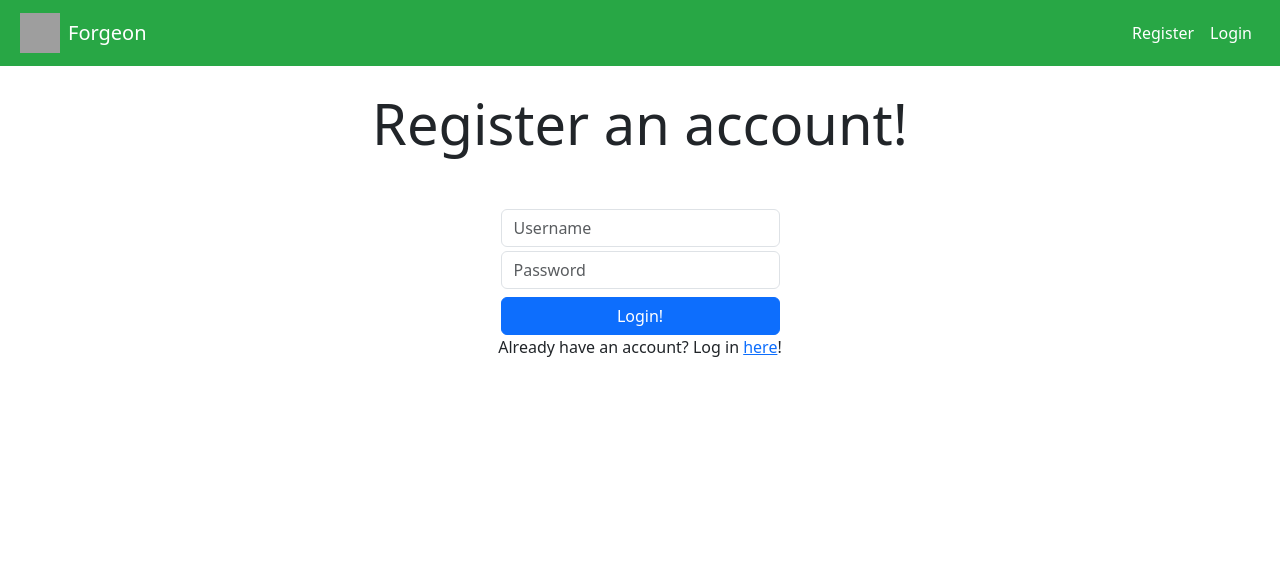
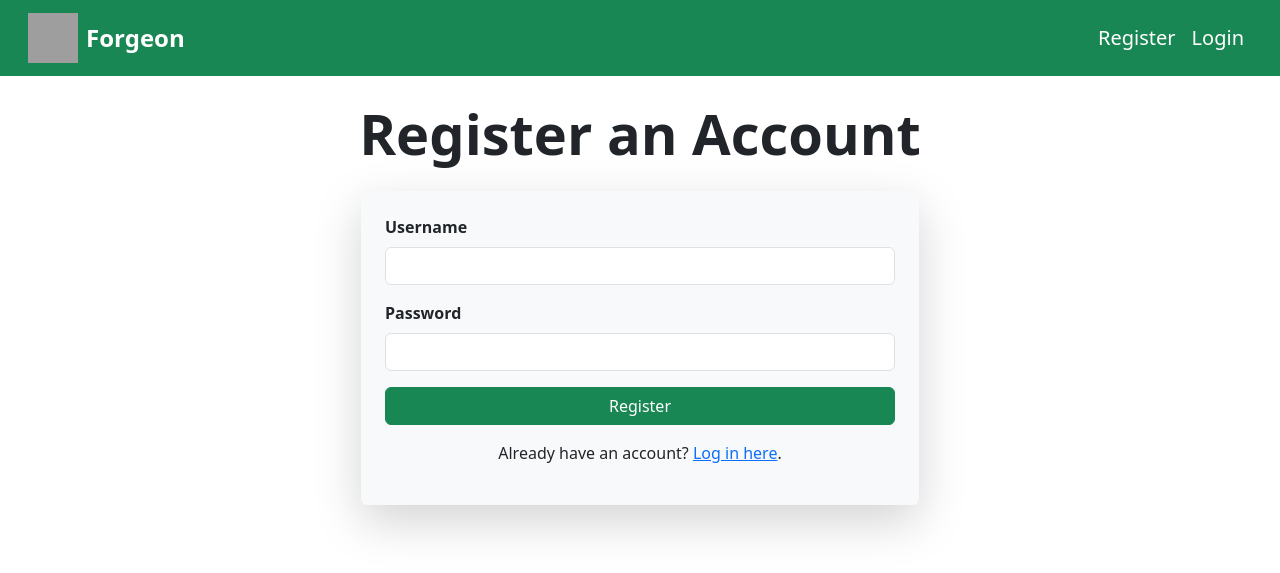
Before and after one commit to nwinn-student/Forgeon, a Flask app: page /register in a window 1280 px wide. Shown: the top 573 px of the page. Run offline with Flask 3, Linux system fonts and the light colour scheme; parts of the project's set-up code (start-up, migrations or seed data) failed here and were passed over; grey boxes are pictures that could not be loaded.

Commit message:
Modified templates
Larger headings & form labels, Better spacing & alignment, Improved contrast, button styles, error messages

```diff
--- a/templates/nav.html
+++ b/templates/nav.html
@@ -4,45 +4,46 @@
         <meta charset="utf-8">
         <meta name="viewport" content="width=device-width, initial-scale=1">
         <title>{% block title %} {% endblock %}</title>
-        <link href="https://cdn.jsdelivr.net/npm/bootstrap@5.3.3/dist/css/bootstrap.min.css" rel="stylesheet" integrity="sha384-QWTKZyjpPEjISv5WaRU9OFeRpok6YctnYmDr5pNlyT2bRjXh0JMhjY6hW+ALEwIH" crossorigin="anonymous">
-        <script src="https://cdn.jsdelivr.net/npm/@popperjs/core@2.11.8/dist/umd/popper.min.js" integrity="sha384-I7E8VVD/ismYTF4hNIPjVp/Zjvgyol6VFvRkX/vR+Vc4jQkC+hVqc2pM8ODewa9r" crossorigin="anonymous"></script>
-        <script src="https://cdn.jsdelivr.net/npm/bootstrap@5.3.3/dist/js/bootstrap.min.js" integrity="sha384-0pUGZvbkm6XF6gxjEnlmuGrJXVbNuzT9qBBavbLwCsOGabYfZo0T0to5eqruptLy" crossorigin="anonymous"></script>
+        <link href="https://cdn.jsdelivr.net/npm/bootstrap@5.3.3/dist/css/bootstrap.min.css" rel="stylesheet">
+        <script src="https://cdn.jsdelivr.net/npm/@popperjs/core@2.11.8/dist/umd/popper.min.js"></script>
+        <script src="https://cdn.jsdelivr.net/npm/bootstrap@5.3.3/dist/js/bootstrap.min.js"></script>
         <script src="https://ajax.googleapis.com/ajax/libs/jquery/3.7.1/jquery.min.js"></script>
   </head>
   <body>
-        <nav class="navbar navbar-expand-lg" style="background-color: #28a745; padding-left: 20px; padding-right: 20px;">
+        <nav class="navbar navbar-expand-lg bg-success px-3">
+            <div class="container-fluid">
                 <a class="navbar-brand d-flex align-items-center" href="/">
-                <img src="/static/images/logo.png" alt="Forgeon Logo" width="40" height="40" class="me-2">
-                <span class="text-white">Forgeon</span>
+                    <img src="{{ url_for('static', filename='images/logo.png') }}" alt="Forgeon Logo" width="50" height="50" class="me-2">
+                    <span class="text-white fw-bold fs-4">Forgeon</span>
                 </a>
-            <button class="navbar-toggler" type="button" data-bs-toggle="collapse" data-bs-target="#navbarNav" aria-controls="navbarNav" aria-expanded="false" aria-label="Toggle navigation">
+                <button class="navbar-toggler" type="button" data-bs-toggle="collapse" data-bs-target="#navbarNav">
                     <span class="navbar-toggler-icon"></span>
                 </button>
                 <div class="collapse navbar-collapse" id="navbarNav">
                     <ul class="navbar-nav ms-auto">
                         {% if not (username and username != "") %}
                         <li class="nav-item">
-                        <a class="nav-link text-white" href="/register">Register</a>
+                            <a class="nav-link text-white fs-5" href="/register">Register</a>
                         </li>
                         <li class="nav-item">
-                        <a class="nav-link text-white" href="/login">Login</a>
+                            <a class="nav-link text-white fs-5" href="/login">Login</a>
                         </li>
                         {% else %}
                         <li class="nav-item dropdown">
-                        <a class="nav-link dropdown-toggle text-white" href="#" role="button" data-bs-toggle="dropdown" aria-expanded="false">
-                            {{username}}
+                            <a class="nav-link dropdown-toggle text-white fs-5" href="#" role="button" data-bs-toggle="dropdown">
+                                {{ username }}
                             </a>
                             <ul class="dropdown-menu">
-                            <li><a class="dropdown-item" href="/account">Account Settings</a></li>
-                            <li><a class="dropdown-item" href="/logout">Logout</a></li>
+                                <li><a class="dropdown-item fs-5" href="/account">Account Settings</a></li>
+                                <li><a class="dropdown-item fs-5" href="/logout">Logout</a></li>
                             </ul>
                         </li>
                         {% endif %}
                     </ul>
                 </div>
+            </div>
         </nav>
 
-        <!-- Main Content Area -->
         <div class="container my-4">
             {% block content %} {% endblock %}
         </div>
--- a/templates/register.html
+++ b/templates/register.html
@@ -1,16 +1,20 @@
 {% extends 'nav.html' %}
 
 {% block content %}
-    <h1 class="display-4 text-center mb-5">Register an account!</h1>
-    <form action="#" method="post">
-        {% if username_exists %}
-        <p class="text-center bg-danger text-white">Username already taken!</p>
-        {% endif %}
-        <div class="d-flex flex-column align-items-center justify-content-center">
-            <input type="text" name="username" class="form-control w-25 mt-1" placeholder="Username">
-            <input type="password" name="password" class="form-control w-25 mt-1" placeholder="Password">
-            <button type="submit" class="btn btn-primary mt-2 w-25">Login!</button>
-            <p>Already have an account? Log in <a href="/login">here</a>!</p>
-      </div>
-    </form>
+<h1 class="display-4 text-center fw-bold mb-4">Register an Account</h1>
+<form action="#" method="post" class="w-50 mx-auto p-4 shadow-lg rounded bg-light">
+    {% if username_exists %}
+    <p class="text-center alert alert-danger fw-bold">Username already taken!</p>
+    {% endif %}
+    <div class="mb-3">
+        <label for="username" class="form-label fw-bold">Username</label>
+        <input type="text" name="username" id="username" class="form-control">
+    </div>
+    <div class="mb-3">
+        <label for="password" class="form-label fw-bold">Password</label>
+        <input type="password" name="password" id="password" class="form-control">
+    </div>
+    <button type="submit" class="btn btn-success w-100">Register</button>
+    <p class="text-center mt-3">Already have an account? <a href="/login">Log in here</a>.</p>
+</form>
 {% endblock %}
```
Also changed, not shown: templates/gridview.html (+3 -4 lines), templates/home.html (+13 -24 lines), templates/login.html (+16 -13 lines), templates/settings.html (+13 -15 lines). Lines whose indentation alone changed are shown as unchanged.
